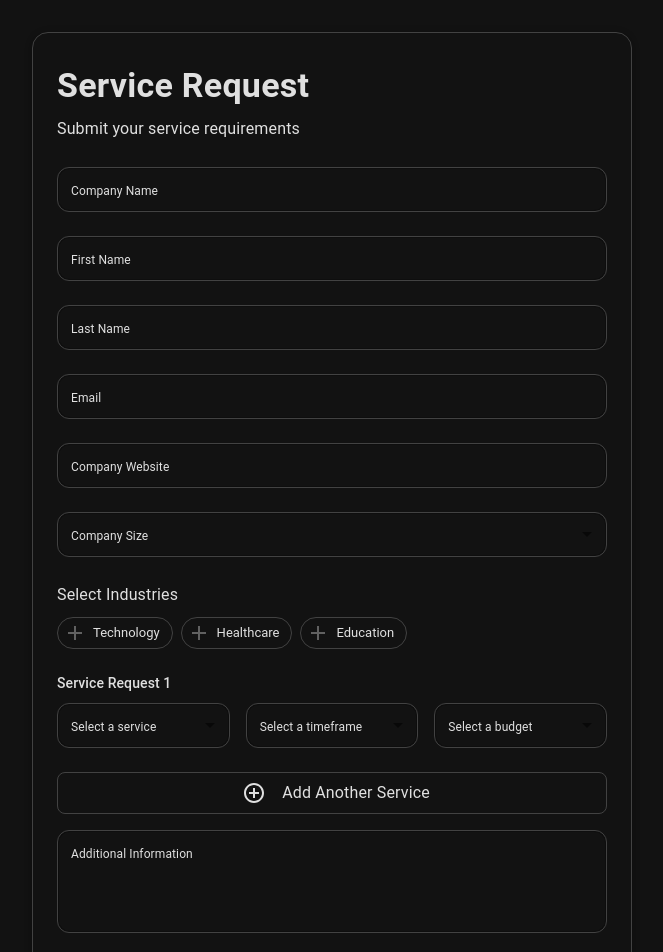
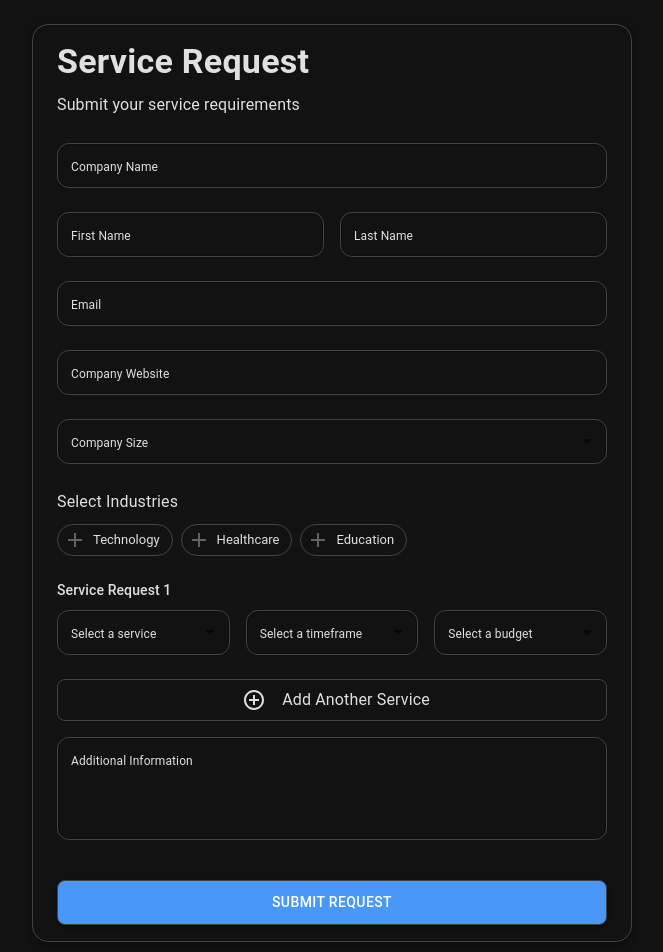
Before and after one commit to web-source-dev/leads, a React (Create React App) app: page /buyer in a window 1280 px wide. Shown: the top 952 px of the page, without its empty margins (308-971 px from the left). Built offline with nearby package versions, Linux system fonts and the light colour scheme; the HTML template or start-up script is replaced by a standard one.

Commit message:
Update BuyerForm.jsx

```diff
--- a/src/components/BuyerForm.jsx
+++ b/src/components/BuyerForm.jsx
@@ -92,28 +92,42 @@ const BuyerForm = () => {
     }));
   };
 
+  const [error, setError] = useState('')
+  const [success, setSuccess] = useState('')
   const handleSubmit = async (event) => {
     event.preventDefault();
     const emailPattern = /^[^\s@]+@[^\s@]+\.[^\s@]+$/;
     const urlPattern = /^(https?:\/\/)?([\da-z.-]+)\.([a-z.]{2,6})([/\w .-]*)*\/?$/;
 
     if (!formData.companyName || !formData.firstName || !formData.lastName || !formData.email || !formData.companySize || formData.industries.length === 0 || formData.services.some(service => !service.service || !service.timeframe || !service.budget)) {
-      toast.error("Please fill in all fields");
+      setError("Please fill in all fields");
+      setTimeout(() => {
+        setError('');
+      }, 3000);
       return;
     }
     if (!emailPattern.test(formData.email)) {
-      toast.error("Please enter a valid email address.");
+      setError('Please enter a valid email address');
+      setTimeout(() => {
+        setError('');
+      }, 3000);
       return;
     }
     if (formData.companyWebsite && !urlPattern.test(formData.companyWebsite)) {
-      toast.error("Please enter a valid website URL.");
+      setError('Please enter a valid website URL');
+      setTimeout(() => {
+        setError('');
+      }, 3000);
       return;
     }
     setLoading(true);
     setTimeout(async () => {
       try {
         const response = await axios.post(`${process.env.REACT_APP_BACKEND_URL}/lead/buyer`, formData);
-        toast.success("Form submitted successfully!");
+        setSuccess('Form submitted successfully')
+        setTimeout(() => {
+          setSuccess('')
+        }, 3000);
         console.log("Form submitted successfully:", response.data);
         setFormData({
           companyName: '',
@@ -127,7 +141,10 @@ const BuyerForm = () => {
           services: [{ service: '', timeframe: '', budget: '' }]
         });
       } catch (error) {
-        toast.error("Error submitting form. Please try again.");
+        setError("Error submitting form. Please try again");
+        setTimeout(() => {
+          setError('')
+        }, 3000);
         console.error("Error submitting form:", error);
       } finally {
         setLoading(false);
@@ -139,8 +156,8 @@ const BuyerForm = () => {
     <Container
       maxWidth="sm"
       sx={{
-        mt: 2,
-        p: 4,
+        mt: 1,
+        p: 2,
         backgroundColor: "var(--background-color)",
         color: "var(--text-color)",
         border: "1px solid var(--border-color)",
@@ -182,7 +199,7 @@ const BuyerForm = () => {
           variant="outlined"
           error={!!errors.companyName}
           helperText={errors.companyName}
-          InputLabelProps={{ style: { color: "var(--text-color)",fontSize:'12px' } }}
+          InputLabelProps={{ style: { color: "var(--text-color)", fontSize: '12px' } }}
           InputProps={{
             style: {
               color: "var(--text-color)",
@@ -193,7 +210,7 @@ const BuyerForm = () => {
             },
           }}
         />
-          <Grid item xs={6}>
+        <Box sx={{ display: 'flex', flexDirection: { xs: 'column', sm: 'row' }, gap: 2 }}>
           <TextField
             fullWidth
             label="First Name"
@@ -206,7 +223,7 @@ const BuyerForm = () => {
             variant="outlined"
             error={!!errors.firstName}
             helperText={errors.firstName}
-              InputLabelProps={{ style: { color: "var(--text-color)",fontSize:'12px' } }}
+            InputLabelProps={{ style: { color: "var(--text-color)", fontSize: '12px' } }}
             InputProps={{
               style: {
                 color: "var(--text-color)",
@@ -217,8 +234,6 @@ const BuyerForm = () => {
               },
             }}
           />
-          </Grid>
-          <Grid item xs={6}>
           <TextField
             fullWidth
             label="Last Name"
@@ -231,7 +246,7 @@ const BuyerForm = () => {
             variant="outlined"
             error={!!errors.lastName}
             helperText={errors.lastName}
-              InputLabelProps={{ style: { color: "var(--text-color)",fontSize:'12px' } }}
+            InputLabelProps={{ style: { color: "var(--text-color)", fontSize: '12px' } }}
             InputProps={{
               style: {
                 color: "var(--text-color)",
@@ -242,7 +257,7 @@ const BuyerForm = () => {
               },
             }}
           />
-          </Grid>
+        </Box>
         <TextField
           fullWidth
           label="Email"
@@ -256,7 +271,7 @@ const BuyerForm = () => {
           variant="outlined"
           error={!!errors.email}
           helperText={errors.email}
-          InputLabelProps={{ style: { color: "var(--text-color)",fontSize:'12px' } }}
+          InputLabelProps={{ style: { color: "var(--text-color)", fontSize: '12px' } }}
           InputProps={{
             style: {
               color: "var(--text-color)",
@@ -279,7 +294,7 @@ const BuyerForm = () => {
           variant="outlined"
           error={!!errors.companyWebsite}
           helperText={errors.companyWebsite}
-          InputLabelProps={{ style: { color: "var(--text-color)",fontSize:'12px' } }}
+          InputLabelProps={{ style: { color: "var(--text-color)", fontSize: '12px' } }}
           InputProps={{
             style: {
               color: "var(--text-color)",
@@ -301,7 +316,7 @@ const BuyerForm = () => {
           variant="outlined"
           error={!!errors.companySize}
           helperText={errors.companySize}
-          InputLabelProps={{ style: { color: "var(--text-color)",fontSize:'12px' } }}
+          InputLabelProps={{ style: { color: "var(--text-color)", fontSize: '12px' } }}
           InputProps={{
             style: {
               color: "var(--text-color)",
@@ -348,11 +363,11 @@ const BuyerForm = () => {
                 icon={formData.industries.includes(option.name) ? <CloseIcon /> : option.icon}
                 onClick={() => handleIndustrySelect(option.name)}
                 sx={{
-                  backgroundColor: formData.industries.includes(option.name) ? "var(--button-background-color)" : "var(--background-color)",
+                  backgroundColor: formData.industries.includes(option.name) ? "white" : "var(--background-color)",
                   color: formData.industries.includes(option.name) ? "var(--button-text-color)" : "var(--text-color)",
                   border: "1px solid var(--border-color)",
                   '&:hover': {
-                    backgroundColor: formData.industries.includes(option.name) ? "var(--button-background-color)" : "var(--background-color)",
+                    backgroundColor: formData.industries.includes(option.name) ? "white" : "var(--background-color)",
                   }
                 }}
               />
@@ -389,7 +404,7 @@ const BuyerForm = () => {
                   select
                   error={!!errors[`service${index}`]}
                   helperText={errors[`service${index}`]}
-                  InputLabelProps={{ style: { color: "var(--text-color)",fontSize:'12px' } }}
+                  InputLabelProps={{ style: { color: "var(--text-color)", fontSize: '12px' } }}
                   InputProps={{
                     style: {
                       color: "var(--text-color)",
@@ -433,7 +448,7 @@ const BuyerForm = () => {
                   select
                   error={!!errors[`timeframe${index}`]}
                   helperText={errors[`timeframe${index}`]}
-                  InputLabelProps={{ style: { color: "var(--text-color)",fontSize:'12px' } }}
+                  InputLabelProps={{ style: { color: "var(--text-color)", fontSize: '12px' } }}
                   InputProps={{
                     style: {
                       color: "var(--text-color)",
@@ -477,7 +492,7 @@ const BuyerForm = () => {
                   select
                   error={!!errors[`budget${index}`]}
                   helperText={errors[`budget${index}`]}
-                  InputLabelProps={{ style: { color: "var(--text-color)",fontSize:'12px' } }}
+                  InputLabelProps={{ style: { color: "var(--text-color)", fontSize: '12px' } }}
                   InputProps={{
                     style: {
                       color: "var(--text-color)",
@@ -515,7 +530,7 @@ const BuyerForm = () => {
           </Box>
         ))}
 
-        <Box sx={{ display: 'flex', justifyContent: 'center', mt: 3,borderRadius:2,border: "1px solid var(--border-color1)" }}>
+        <Box sx={{ display: 'flex', justifyContent: 'center', mt: 3, borderRadius: 2, border: "1px solid var(--border-color1)" }}>
           <IconButton
             color="primary"
             onClick={handleAddService}
@@ -548,7 +563,7 @@ const BuyerForm = () => {
           variant="outlined"
           error={!!errors.additionalInfo}
           helperText={errors.additionalInfo}
-          InputLabelProps={{ style: { color: "var(--text-color)",fontSize:'12px' } }}
+          InputLabelProps={{ style: { color: "var(--text-color)", fontSize: '12px' } }}
           InputProps={{
             style: {
               color: "var(--text-color)",
@@ -563,8 +578,8 @@ const BuyerForm = () => {
           variant="contained"
           sx={{
             mt: 4,
-            backgroundColor: loading ? "gray" : "var(--button-background-color)",
-            color: "var(--button-text-color)",
+            backgroundColor: loading ? "#0000ffa3" : "var(--button-background-color)",
+            color: 'white',
             height: 45,
             borderRadius: 2,
             border: "1px solid var(--border-color)",
@@ -574,19 +589,11 @@ const BuyerForm = () => {
         >
           {loading ? "Submitting..." : "Submit Request"}
         </Button>
+
+        {error && <Box sx={{ mt: 2, color: 'red' }}>{error}</Box>}
+        {success && <Box sx={{ mt: 2, color: 'green' }}>{success}</Box>}
       </Box>
-      <ToastContainer
-        position="top-center"
-        autoClose={3000}
-        hideProgressBar={false}
-        newestOnTop
-        closeOnClick
-        rtl={false}
-        pauseOnFocusLoss
-        draggable
-        pauseOnHover
-        theme="dark"
-      />
+
     </Container>
   );
 };
```
Lines whose indentation alone changed are shown as unchanged.
